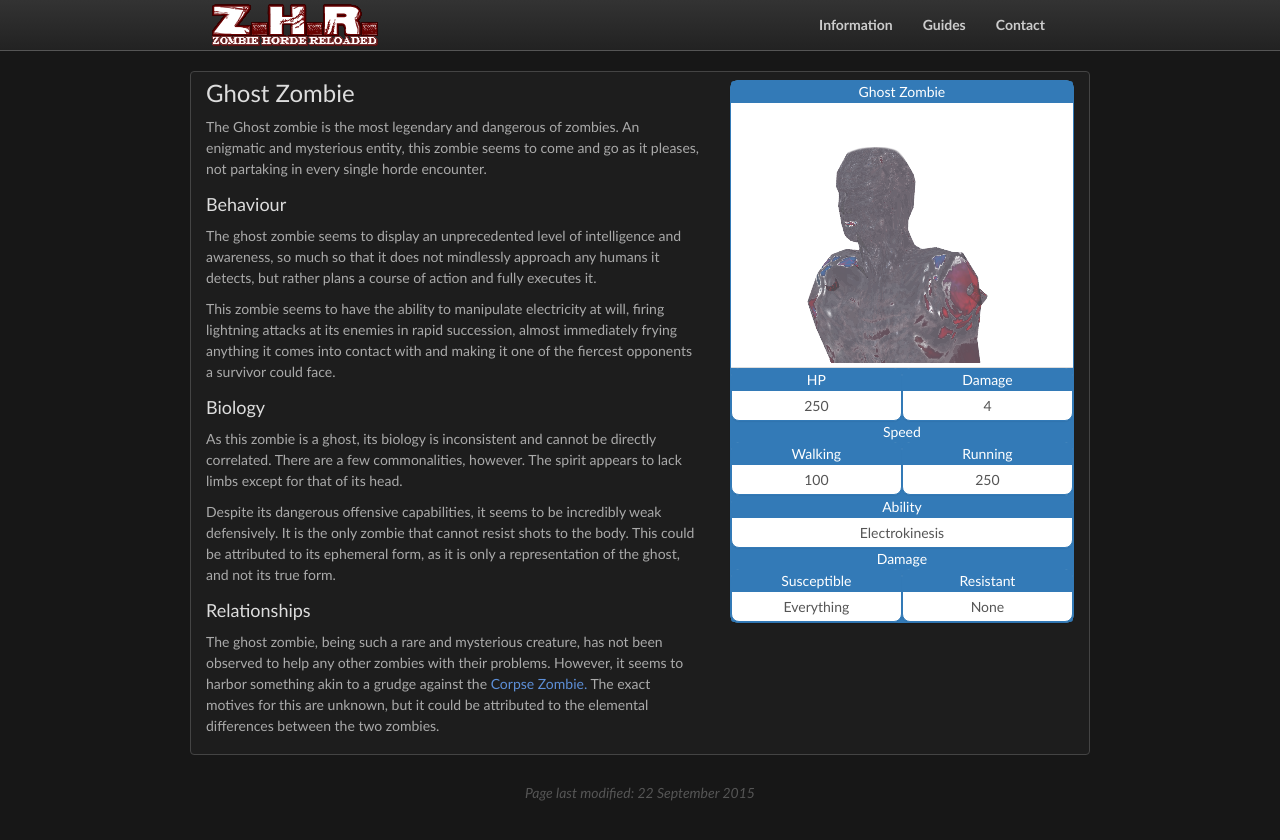
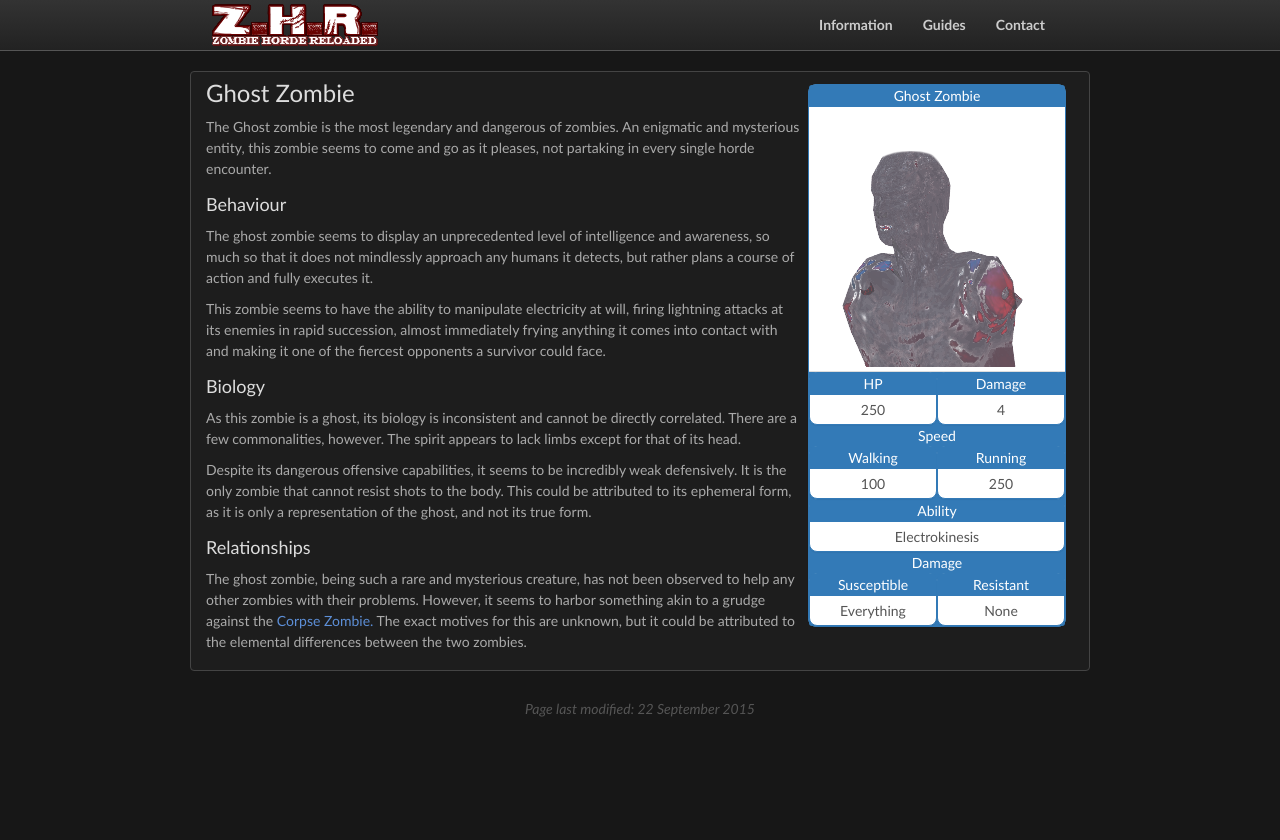
Before and after one commit to ZHReloaded/zhreloaded.github.io, a Jekyll site: the page built from _posts/2015-09-22-ghost.md, in a window 1280 px wide. Shown: the top 840 px of the page. Built offline with Jekyll 4.4.1, drawn with Linux system fonts in a browser that asks for light colours; nearby versions of some CDN libraries; Markdown is read by kramdown in place of the engine named in the settings.

Commit message:
Adjusted zombie data entries.

```diff
--- a/_includes/zombie_entry.html
+++ b/_includes/zombie_entry.html
@@ -1,5 +1,4 @@
 <div class="totes-pokes">
-    <div class="col-sm-5">
   <div class="panel panel-primary">
     <div class="panel-heading">{{page.title}}</div>
     <div class="panel-body"><img src="{{site.baseurl}}/{{page.img}}" class="img-responsive flip"/></div>
@@ -69,4 +68,3 @@
     </div>
   </div>
 </div>
-  </div>
--- a/_posts/2015-09-22-ghost.md
+++ b/_posts/2015-09-22-ghost.md
@@ -12,17 +12,17 @@ susceptible: Everything
 resistant: None
 ---
 
-<div class="row">
-  <div class="col-sm-7">
-    <h3>{{page.title}}</h3>
-    <p>The Ghost zombie is the most legendary and dangerous of zombies. An enigmatic and mysterious entity, this zombie seems to come and go as it pleases, not partaking in every single horde encounter.</p>
-    <h4>Behaviour</h4>
-    <p>The ghost zombie seems to display an unprecedented level of intelligence and awareness, so much so that it does not mindlessly approach any humans it detects, but rather plans a course of action and fully executes it.</p> <p>This zombie seems to have the ability to manipulate electricity at will, firing lightning attacks at its enemies in rapid succession, almost immediately frying anything it comes into contact with and making it one of the fiercest opponents a survivor could face.</p>
-    <h4>Biology</h4>
-    <p>As this zombie is a ghost, its biology is inconsistent and cannot be directly correlated. There are a few commonalities, however. The spirit appears to lack limbs except for that of its head. </p>
-    <p>Despite its dangerous offensive capabilities, it seems to be incredibly weak defensively. It is the only zombie that cannot resist shots to the body. This could be attributed to its ephemeral form, as it is only a representation of the ghost, and not its true form.</p>
-    <h4>Relationships</h4>
-    <p>The ghost zombie, being such a rare and mysterious creature, has not been observed to help any other zombies with their problems. However, it seems to harbor something akin to a grudge against the <a href="{{site.baseurl}}/information/zh/corpse">Corpse Zombie.</a> The exact motives for this are unknown, but it could be attributed to the elemental differences between the two zombies.</p>
-  </div>
-  {% include zombie_entry.html %}
-</div>
+{% include zombie_entry.html %}
+
+<h3>{{page.title}}</h3>
+<p>The Ghost zombie is the most legendary and dangerous of zombies. An enigmatic and mysterious entity, this zombie seems to come and go as it pleases, not partaking in every single horde encounter.</p>
+
+<h4>Behaviour</h4>
+<p>The ghost zombie seems to display an unprecedented level of intelligence and awareness, so much so that it does not mindlessly approach any humans it detects, but rather plans a course of action and fully executes it.</p> <p>This zombie seems to have the ability to manipulate electricity at will, firing lightning attacks at its enemies in rapid succession, almost immediately frying anything it comes into contact with and making it one of the fiercest opponents a survivor could face.</p>
+
+<h4>Biology</h4>
+<p>As this zombie is a ghost, its biology is inconsistent and cannot be directly correlated. There are a few commonalities, however. The spirit appears to lack limbs except for that of its head. </p>
+<p>Despite its dangerous offensive capabilities, it seems to be incredibly weak defensively. It is the only zombie that cannot resist shots to the body. This could be attributed to its ephemeral form, as it is only a representation of the ghost, and not its true form.</p>
+
+<h4>Relationships</h4>
+<p>The ghost zombie, being such a rare and mysterious creature, has not been observed to help any other zombies with their problems. However, it seems to harbor something akin to a grudge against the <a href="{{site.baseurl}}/information/zh/corpse">Corpse Zombie.</a> The exact motives for this are unknown, but it could be attributed to the elemental differences between the two zombies.</p>
--- a/style.scss
+++ b/style.scss
@@ -247,27 +247,31 @@ li.dropdown-header {
   color: #555;
 }
 
-.totes-pokes .col-xs-6 {
-  padding: 0px 0px;
-}
+.totes-pokes {
+  float: right;
+  display: inline-flex;
+  margin: 4px 8px;
 
-.totes-pokes .panel-primary {
+  .panel-primary {
     border-radius: 8px;
     text-align: center;
     margin: 0px;
   }
-
-.totes-pokes .panel-heading {
+  .panel-heading {
     padding: 0px;
   }
-.totes-pokes .panel-body {
+  .panel-body {
     padding: 4px 0px;
   }
-.totes-pokes .panel-footer {
+  .panel-footer {
     padding: 0px;
   }
-.totes-pokes .row {
+  .row {
     margin: 0px;
+  }
+  .col-xs-6 {
+    padding: 0px 0px;
+  }
 }
 
 .img-responsive {
```
Also changed, not shown: _posts/2015-09-22-charple.md (+13 -13 lines), _posts/2015-09-22-classic.md (+14 -14 lines), _posts/2015-09-22-corpse.md (+14 -14 lines), 5 other files. Lines whose indentation alone changed are shown as unchanged.
